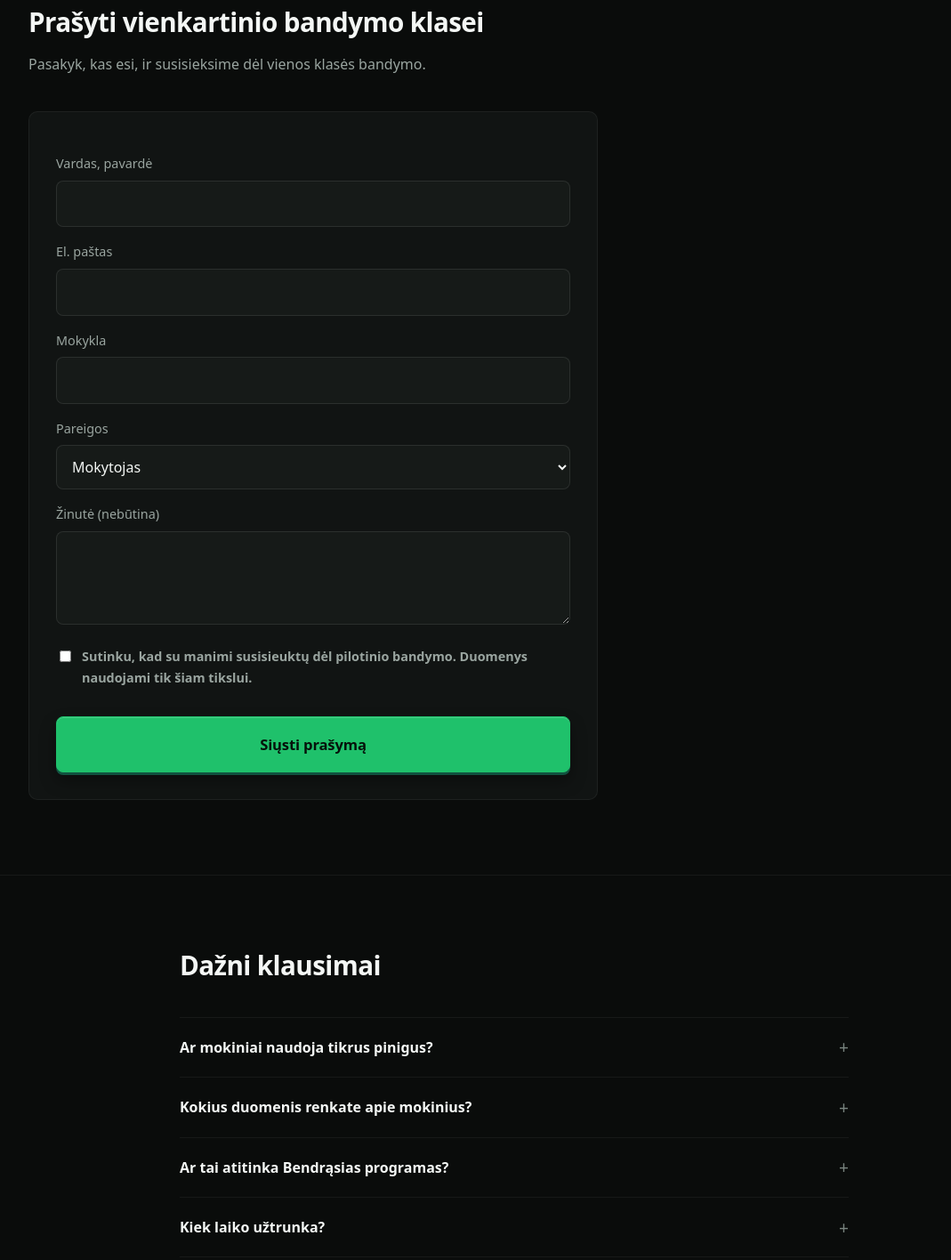
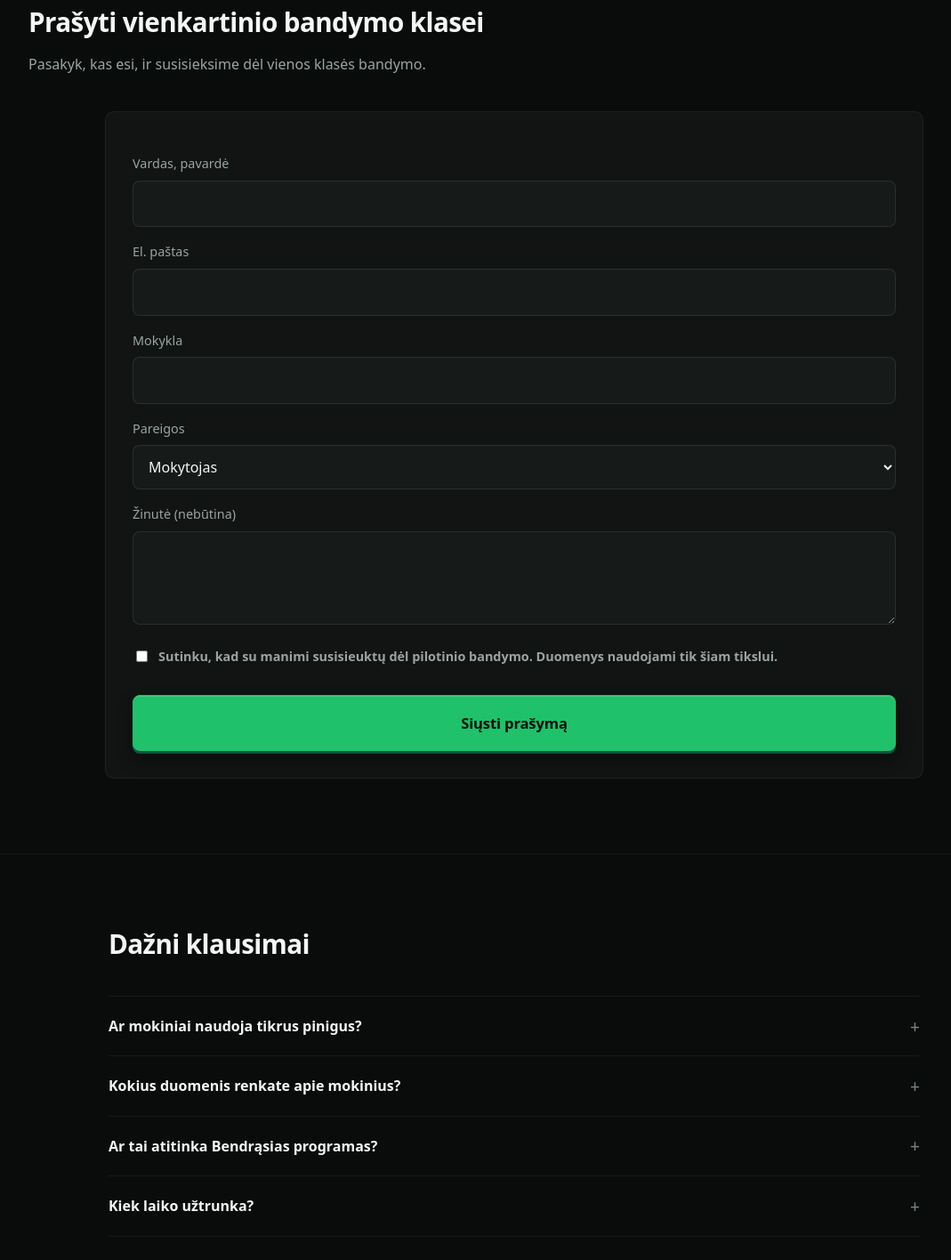
Before and after one commit to Ox380/Vemak, a website with bundled scripts: page app/public/index.html in a window 1280 px wide. Shown: the part 3900-5316 px from the top of the page at 89% size, without its empty margins (62-1131 px from the left). Built offline with nearby package versions, Linux system fonts and the light colour scheme; a script that the page names is missing.

Commit message:
ui(layout): wide + centred booking form and FAQ

```diff
--- a/app/public/index.html
+++ b/app/public/index.html
@@ -196,7 +196,7 @@ section:first-child{border-top:0}
 .choice-icon{line-height:0;display:block;color:var(--text)}
 
 /* ---------- forma ---------- */
-.pilot-card{max-width:640px;margin:0;padding:30px;background:var(--surface);
+.pilot-card{max-width:920px;margin:0 auto;padding:30px;background:var(--surface);
   border:1px solid var(--line-2);border-radius:var(--r)}
 label{display:block;font-weight:500;font-size:.9rem;margin:16px 0 7px;color:var(--text-2)}
 input,select,textarea{font:inherit;width:100%;padding:12px 13px;border:1px solid var(--line);
@@ -410,7 +410,7 @@ footer .note{color:var(--text-3);font-size:.88rem;margin:16px 0 0}
   </form>
 </div></section>
 
-<section class="faq" id="duk"><div class="wrap" style="max-width:800px">
+<section class="faq" id="duk"><div class="wrap" style="max-width:960px">
   <div class="sec-h"><h2>Dažni klausimai</h2></div>
   <details><summary>Ar mokiniai naudoja tikrus pinigus?</summary><p>Ne. Visi pinigai yra virtualūs: nėra mokėjimų, brokerio ar prizų.</p></details>
   <details><summary>Kokius duomenis renkate apie mokinius?</summary><p>Tik slapyvardį ir žaidimo sprendimus. El. pašto ar tikro vardo nereikia.</p></details>
```
